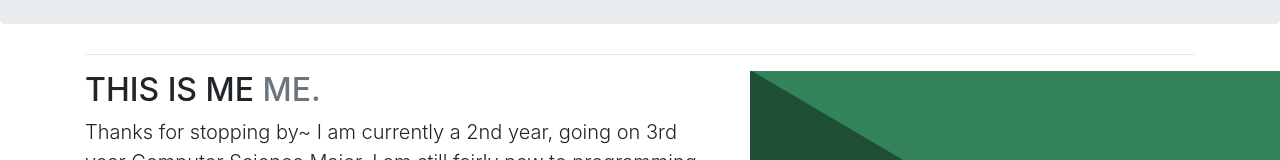
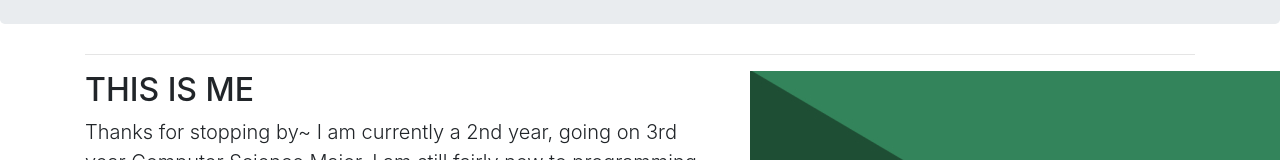
Before and after one commit to timmifridgy/BootstrapActivity, a plain HTML site: page index.html in a window 1280 px wide. Shown: the part 202-362 px from the top of the page. Drawn offline with nearby package versions, Linux system fonts and the light colour scheme.

Commit message:
Update index.html

```diff
--- a/index.html
+++ b/index.html
@@ -28,7 +28,7 @@
 
     <div class="row featurette">
       <div class="col-md-7">
-        <h2 class="featurette-heading">THIS IS ME <span class="text-muted">ME.</span></h2>
+        <h2 class="featurette-heading">THIS IS ME</h2>
         <p class="lead">Thanks for stopping by~ I am currently a 2nd year, going on 3rd year Computer Science Major. I am still fairly new to programming itself, but I am not foreigner to learning languages. I speak three different languages: English, Cantonese, and Japanese.
         Learning to program is just like learning to speak another language. You learn the structure and vocabulary, and then you practice it. I also enjoy doing art, listening and playing music, and talking to my friends during my freetime.
         Especially in a time like this, I am glad that technology has allowed us to stay connected to each other no matter how far apart we may be. Habing lots of hobbies has kept me busy, and it has been nice to revisit activities I liked doing when I was younger, such as card games and playing the piano.
```
